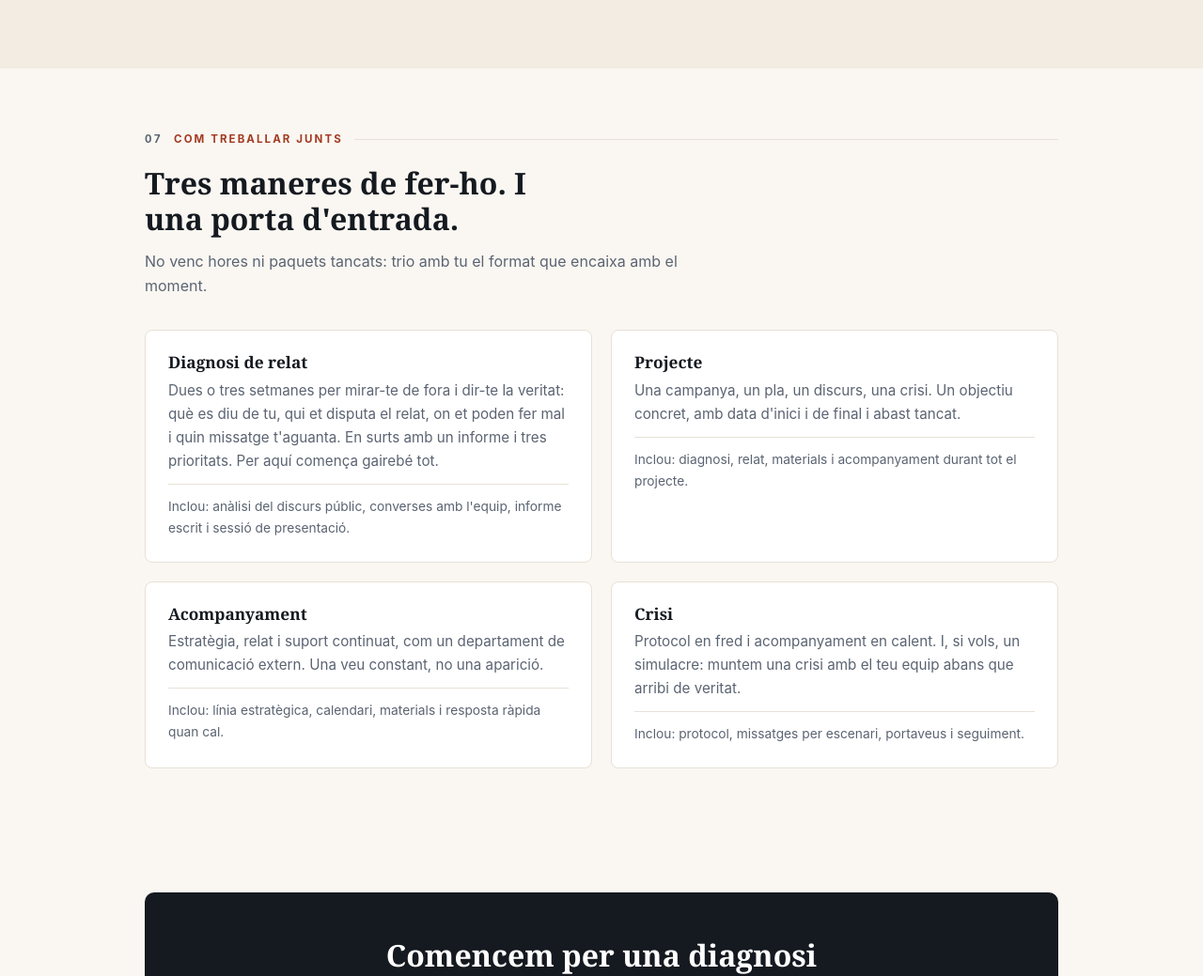
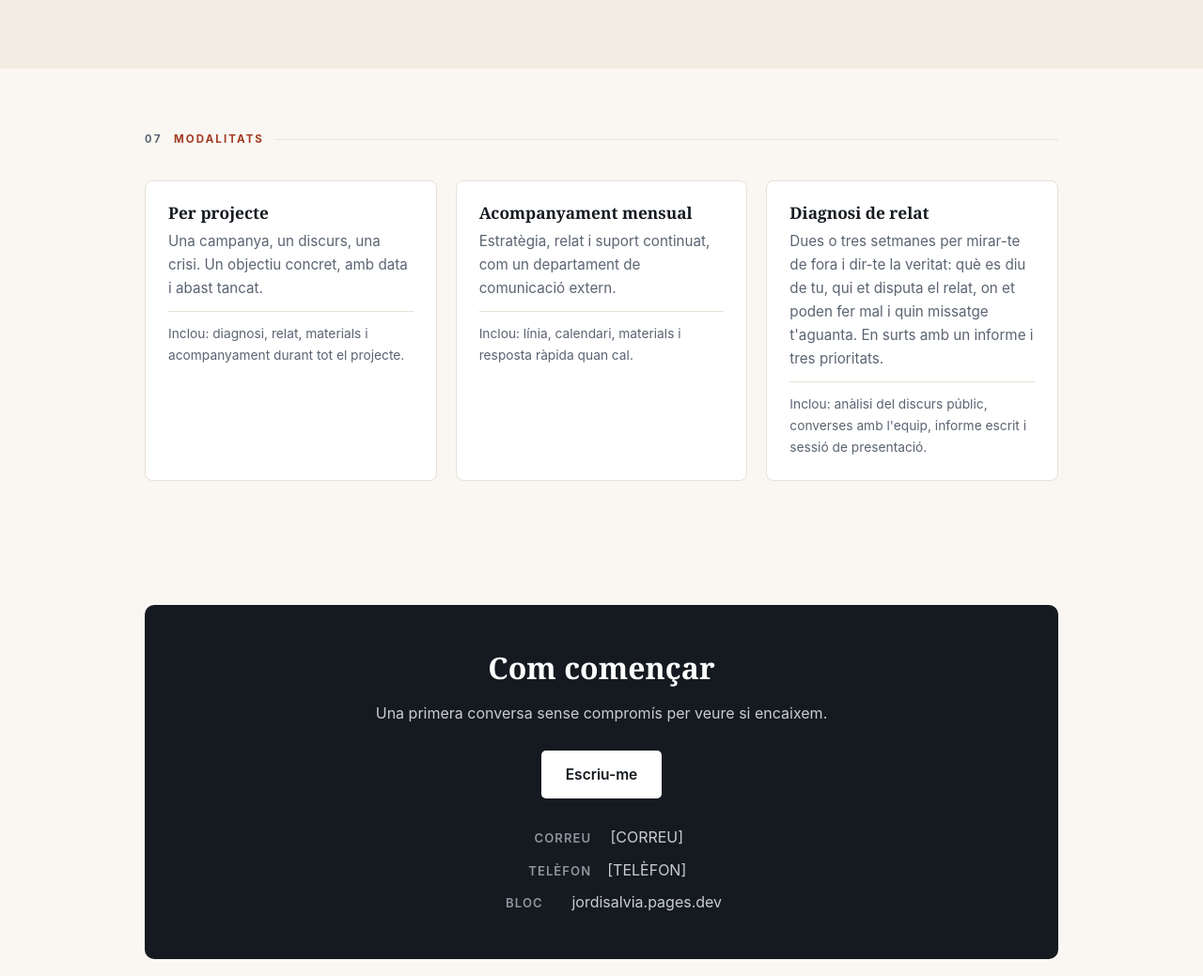
Before and after one commit to jsalvia/web-serveis, a plain HTML site: page index.html in a window 1280 px wide. Shown: the part 3920-4959 px from the top of the page at 94% size. Drawn offline with Linux system fonts and the light colour scheme.

Commit message:
Modalitats: substituir Formacio per Diagnosi de relat (canvi minim)

```diff
--- a/index.html
+++ b/index.html
@@ -211,14 +211,11 @@
 
 <section id="modalitats">
   <div class="wrap">
-    <div class="eyebrow"><span class="num">07</span> Com treballar junts</div>
-    <h2 class="section-title">Tres maneres de fer-ho. I una porta d'entrada.</h2>
-    <p class="section-lead">No venc hores ni paquets tancats: trio amb tu el format que encaixa amb el moment.</p>
-    <div class="grid pairs">
-      <div class="card"><h3>Diagnosi de relat</h3><p>Dues o tres setmanes per mirar-te de fora i dir-te la veritat: què es diu de tu, qui et disputa el relat, on et poden fer mal i quin missatge t'aguanta. En surts amb un informe i tres prioritats. Per aquí comença gairebé tot.</p><p class="mut">Inclou: anàlisi del discurs públic, converses amb l'equip, informe escrit i sessió de presentació.</p></div>
-      <div class="card"><h3>Projecte</h3><p>Una campanya, un pla, un discurs, una crisi. Un objectiu concret, amb data d'inici i de final i abast tancat.</p><p class="mut">Inclou: diagnosi, relat, materials i acompanyament durant tot el projecte.</p></div>
-      <div class="card"><h3>Acompanyament</h3><p>Estratègia, relat i suport continuat, com un departament de comunicació extern. Una veu constant, no una aparició.</p><p class="mut">Inclou: línia estratègica, calendari, materials i resposta ràpida quan cal.</p></div>
-      <div class="card"><h3>Crisi</h3><p>Protocol en fred i acompanyament en calent. I, si vols, un simulacre: muntem una crisi amb el teu equip abans que arribi de veritat.</p><p class="mut">Inclou: protocol, missatges per escenari, portaveus i seguiment.</p></div>
+    <div class="eyebrow"><span class="num">07</span> Modalitats</div>
+    <div class="grid">
+      <div class="card"><h3>Per projecte</h3><p>Una campanya, un discurs, una crisi. Un objectiu concret, amb data i abast tancat.</p><p class="mut">Inclou: diagnosi, relat, materials i acompanyament durant tot el projecte.</p></div>
+      <div class="card"><h3>Acompanyament mensual</h3><p>Estratègia, relat i suport continuat, com un departament de comunicació extern.</p><p class="mut">Inclou: línia, calendari, materials i resposta ràpida quan cal.</p></div>
+      <div class="card"><h3>Diagnosi de relat</h3><p>Dues o tres setmanes per mirar-te de fora i dir-te la veritat: què es diu de tu, qui et disputa el relat, on et poden fer mal i quin missatge t'aguanta. En surts amb un informe i tres prioritats.</p><p class="mut">Inclou: anàlisi del discurs públic, converses amb l'equip, informe escrit i sessió de presentació.</p></div>
     </div>
   </div>
 </section>
@@ -226,8 +223,8 @@
 <section id="contacte">
   <div class="wrap">
     <div class="cta-box">
-      <h2>Comencem per una diagnosi</h2>
-      <p>Una primera conversa de vint minuts per veure si encaixem. Si n'hi ha, el primer pas sol ser una diagnosi de relat: dues o tres setmanes, un informe i tres prioritats. Després decideixes tu.</p>
+      <h2>Com començar</h2>
+      <p>Una primera conversa sense compromís per veure si encaixem.</p>
       <a class="btn" href="mailto:[CORREU]">Escriu-me</a>
       <div class="contact-lines">
         <div><strong>Correu</strong> [CORREU]</div>
```
